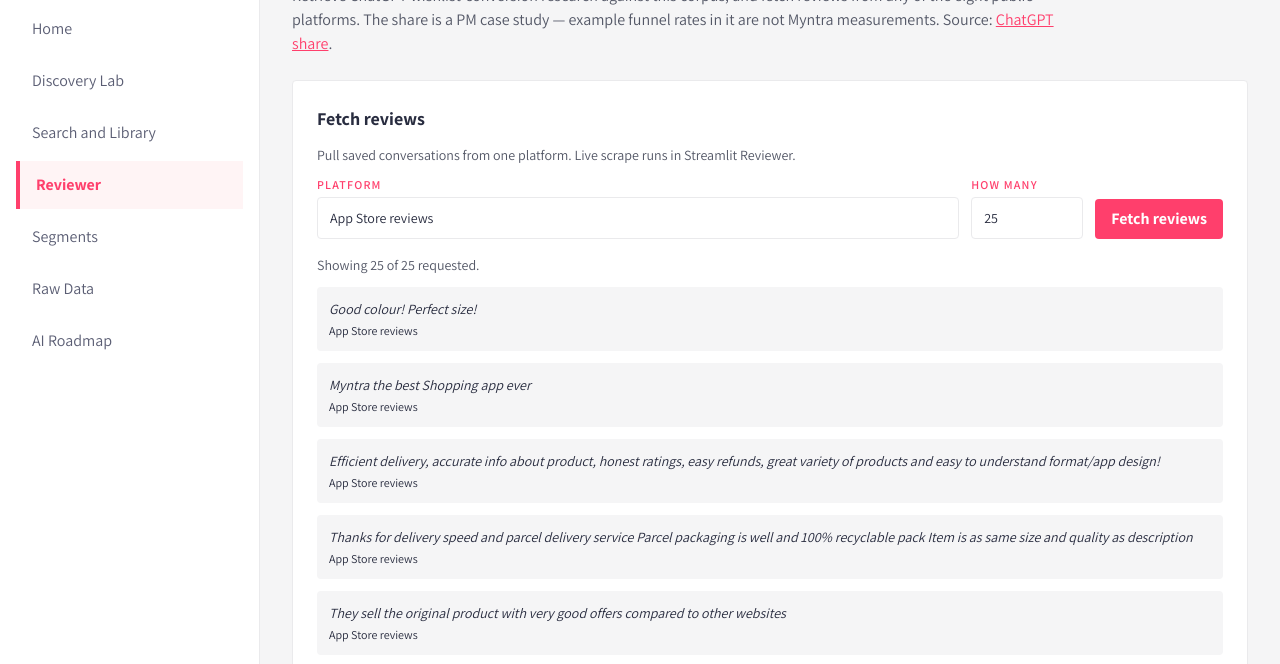
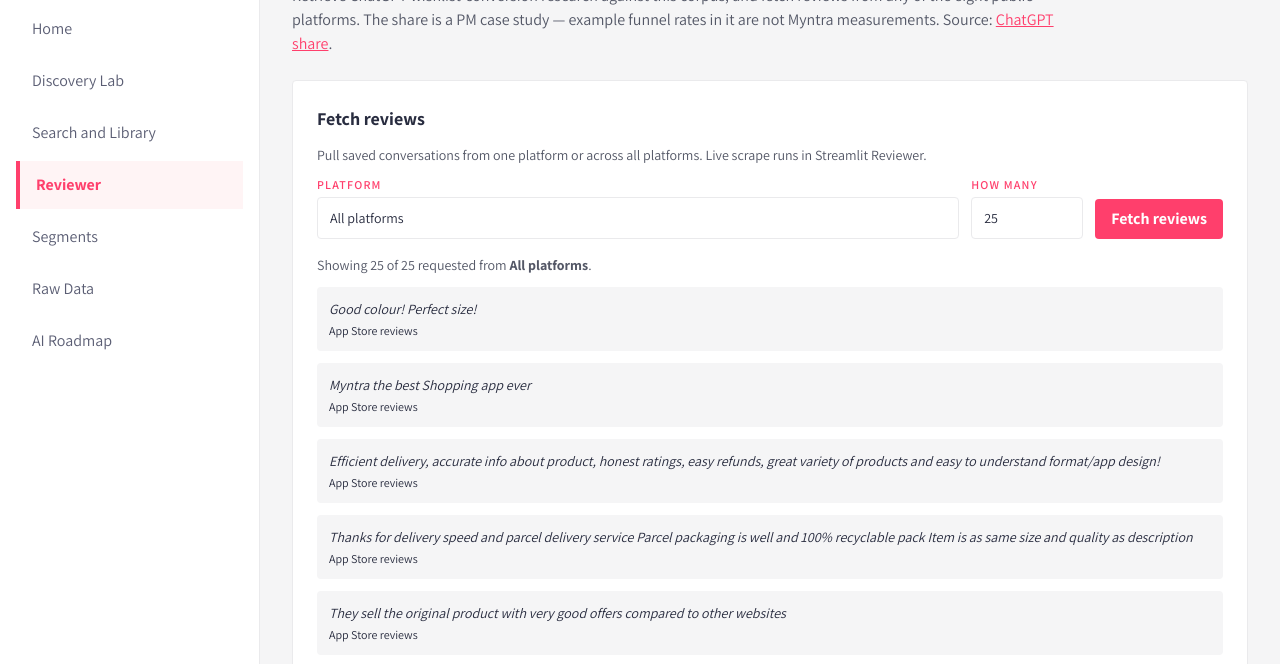
Before and after one commit to Somu639/Myntra, a plain HTML site: page frontend/reviewer.html in a window 1280 px wide. Both pictures are taken after a click on the button "Fetch reviews". Shown: the part 92-756 px from the top of the page. Drawn offline with nearby package versions, Linux system fonts and the light colour scheme.

Commit message:
feat: add All platforms option to Reviewer fetch dropdown

```diff
--- a/frontend/reviewer.html
+++ b/frontend/reviewer.html
@@ -35,7 +35,7 @@
 
   <section class="card p-6 mb-6">
     <h2 class="font-bold text-lg mb-3">Fetch reviews</h2>
-    <p class="text-sm text-[#535766] mb-3">Pull saved conversations from one platform. Live scrape runs in Streamlit Reviewer.</p>
+    <p class="text-sm text-[#535766] mb-3">Pull saved conversations from one platform or across all platforms. Live scrape runs in Streamlit Reviewer.</p>
     <div class="flex flex-wrap gap-3 items-end mb-4">
       <label class="flex-1 min-w-[220px] text-xs uppercase tracking-widest pink font-semibold">Platform
         <select id="plat" class="lab-select mt-1 text-sm font-normal text-[#282C3F] normal-case tracking-normal"></select>
@@ -90,14 +90,22 @@ function score(q, doc){
   var platEl = document.getElementById("plat");
   var howEl = document.getElementById("howmany");
   howEl.innerHTML = [10,25,50,100].map(function(n){ return "<option value=\""+n+"\""+(n===25?" selected":"")+">"+n+"</option>"; }).join("");
-  platEl.innerHTML = plats.map(function(p){ return "<option value=\""+esc(p)+"\">"+esc(p)+"</option>"; }).join("");
+  platEl.innerHTML = ["All platforms"].concat(plats).map(function(p){ return "<option value=\""+esc(p)+"\">"+esc(p)+"</option>"; }).join("");
   document.getElementById("fetch-btn").addEventListener("click", function(){
     var key = platEl.value;
     var n = parseInt(howEl.value, 10) || 25;
-    var list = ((lab.reviews_by_source || {})[key] || []).slice(0, n);
+    var list = [];
+    if (key === "All platforms") {
+      Object.keys(lab.reviews_by_source || {}).forEach(function(src){
+        ((lab.reviews_by_source || {})[src] || []).forEach(function(r){ list.push(r); });
+      });
+    } else {
+      list = (lab.reviews_by_source || {})[key] || [];
+    }
+    list = list.slice(0, n);
     var box = document.getElementById("fetched");
     box.innerHTML = list.length
-      ? "<p class='text-sm text-[#535766] mb-3'>Showing "+list.length+" of "+n+" requested.</p>"+list.map(function(q){
+      ? "<p class='text-sm text-[#535766] mb-3'>Showing "+list.length+" of "+n+" requested from <strong>"+esc(key)+"</strong>.</p>"+list.map(function(q){
           return "<div class='mb-3 p-3 bg-[#F5F5F6] rounded'><p class='italic text-sm'>"+esc((q.text||"").slice(0,360))+"</p><p class='text-xs mt-1'>"+esc(q.source)+(q.blocker?" · "+esc(q.blocker):"")+"</p></div>";
         }).join("")
       : "<p class='text-sm text-[#535766]'>No saved reviews for this platform yet.</p>";
```
